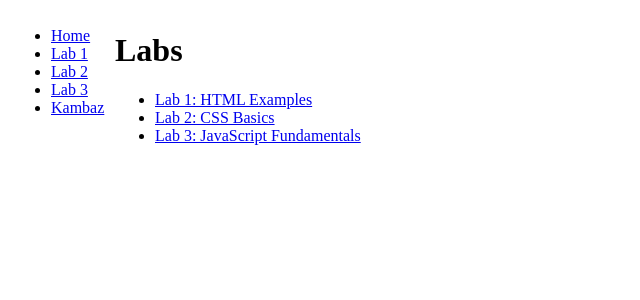
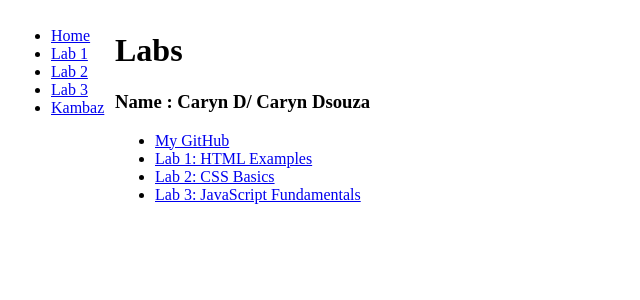
Before and after one commit to carynd/kambaz-next-js, a Next.js app: page /Labs in a window 1280 px wide. Shown: the top 300 px of the page, without its empty margins (0-640 px from the left). Built offline with nearby package versions, Linux system fonts and the light colour scheme.

Commit message:
added name and github link

```diff
--- a/src/app/Labs/page.tsx
+++ b/src/app/Labs/page.tsx
@@ -3,7 +3,13 @@
  return (
    <div id="wd-labs">
      <h1>Labs</h1>
+     <h3> Name : Caryn D/ Caryn Dsouza</h3>
      <ul>
+      <li>
+        <Link href="https://github.com/carynd/kambaz-next-js" id="wd-github">
+          My GitHub
+        </Link>
+      </li>
        <li>
          <Link href="/Labs/Lab1" id="wd-lab1-link">
            Lab 1: HTML Examples </Link>
```
